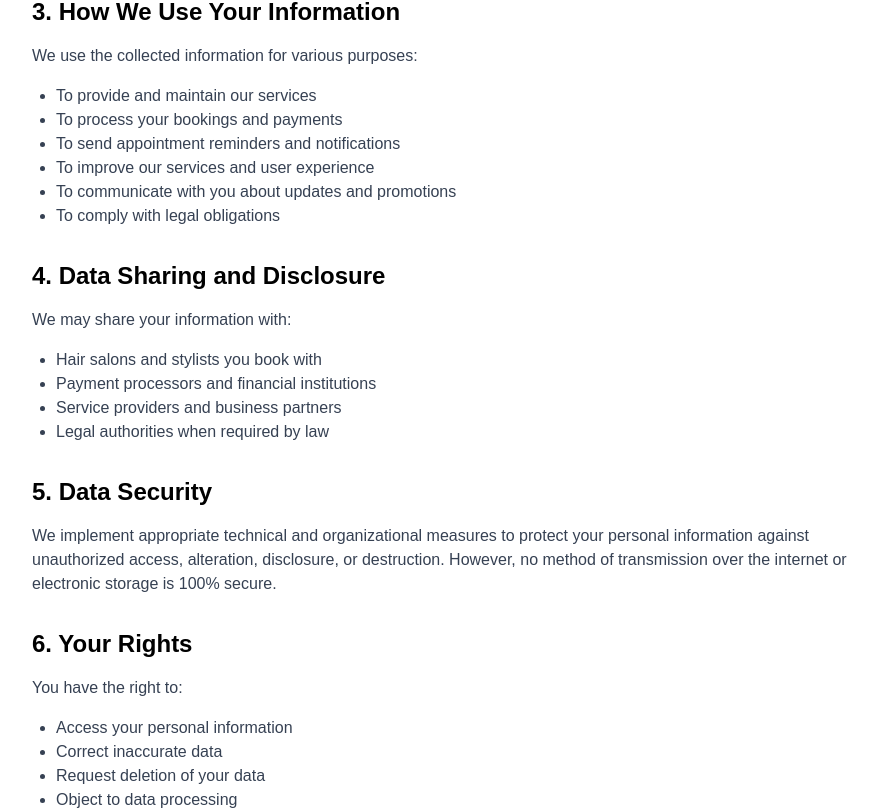
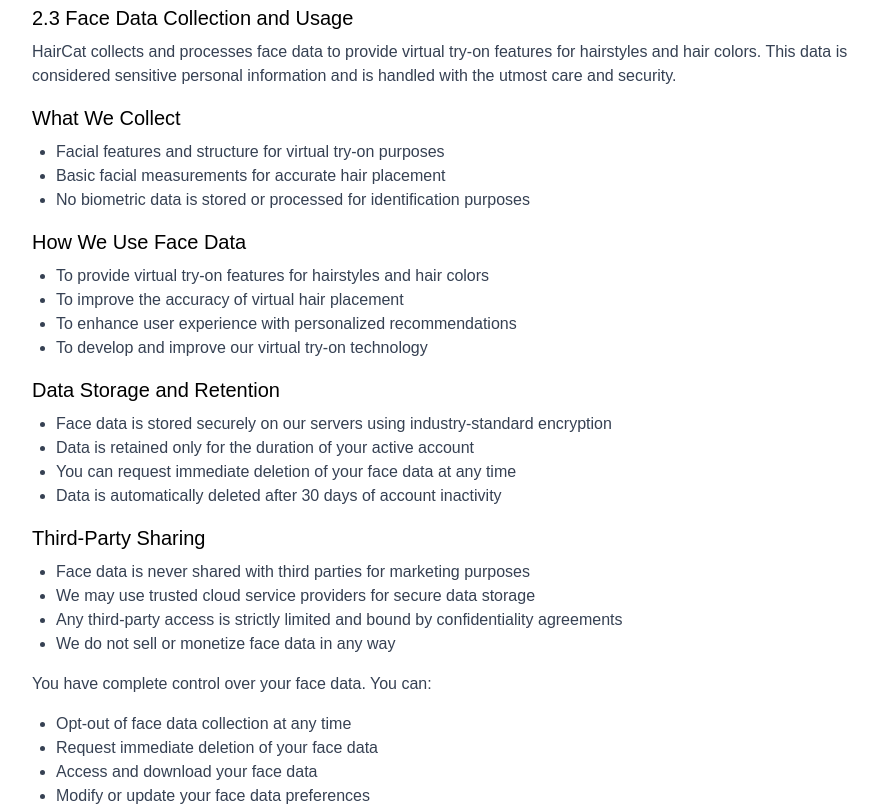
Before and after one commit to cup-noodlehS/haircat-web, a Next.js app: page /privacy in a window 1280 px wide. Shown: the part 852-1662 px from the top of the page, without its empty margins (192-1070 px from the left). Built offline with nearby package versions, Linux system fonts and the light colour scheme.

Commit message:
Enhance Privacy Policy page with detailed information on face data collection, usage, storage, and user control options

```diff
--- a/src/app/privacy/page.tsx
+++ b/src/app/privacy/page.tsx
@@ -39,6 +39,7 @@
                 <li>Payment information (processed securely through our payment providers)</li>
                 <li>Booking history and appointment details</li>
                 <li>Device information and usage data</li>
+                <li>Face data (collected with explicit consent for virtual try-on features)</li>
               </ul>
 
               <h3 className="text-xl font-medium mb-2">2.2 Automatically Collected Information</h3>
@@ -48,6 +49,52 @@
                 <li>Operating system</li>
                 <li>App usage statistics and crash reports</li>
                 <li>Location data (with your consent)</li>
+              </ul>
+
+              <h3 className="text-xl font-medium mb-2">2.3 Face Data Collection and Usage</h3>
+              <p className="text-gray-700 mb-4">
+                HairCat collects and processes face data to provide virtual try-on features for hairstyles and hair colors. This data is considered sensitive personal information and is handled with the utmost care and security.
+              </p>
+
+              <h4 className="text-xl font-medium mb-2">What We Collect</h4>
+              <ul className="list-disc pl-6 mb-4 text-gray-700">
+                <li>Facial features and structure for virtual try-on purposes</li>
+                <li>Basic facial measurements for accurate hair placement</li>
+                <li>No biometric data is stored or processed for identification purposes</li>
+              </ul>
+
+              <h4 className="text-xl font-medium mb-2">How We Use Face Data</h4>
+              <ul className="list-disc pl-6 mb-4 text-gray-700">
+                <li>To provide virtual try-on features for hairstyles and hair colors</li>
+                <li>To improve the accuracy of virtual hair placement</li>
+                <li>To enhance user experience with personalized recommendations</li>
+                <li>To develop and improve our virtual try-on technology</li>
+              </ul>
+
+              <h4 className="text-xl font-medium mb-2">Data Storage and Retention</h4>
+              <ul className="list-disc pl-6 mb-4 text-gray-700">
+                <li>Face data is stored securely on our servers using industry-standard encryption</li>
+                <li>Data is retained only for the duration of your active account</li>
+                <li>You can request immediate deletion of your face data at any time</li>
+                <li>Data is automatically deleted after 30 days of account inactivity</li>
+              </ul>
+
+              <h4 className="text-xl font-medium mb-2">Third-Party Sharing</h4>
+              <ul className="list-disc pl-6 mb-4 text-gray-700">
+                <li>Face data is never shared with third parties for marketing purposes</li>
+                <li>We may use trusted cloud service providers for secure data storage</li>
+                <li>Any third-party access is strictly limited and bound by confidentiality agreements</li>
+                <li>We do not sell or monetize face data in any way</li>
+              </ul>
+
+              <p className="text-gray-700 mb-4">
+                You have complete control over your face data. You can:
+              </p>
+              <ul className="list-disc pl-6 mb-4 text-gray-700">
+                <li>Opt-out of face data collection at any time</li>
+                <li>Request immediate deletion of your face data</li>
+                <li>Access and download your face data</li>
+                <li>Modify or update your face data preferences</li>
               </ul>
             </section>
 
```
